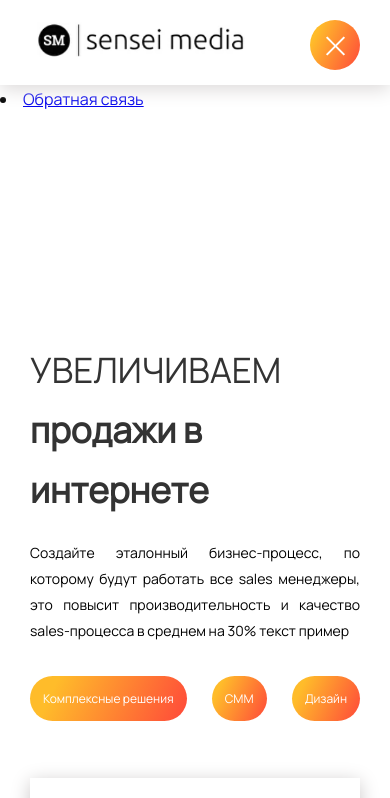
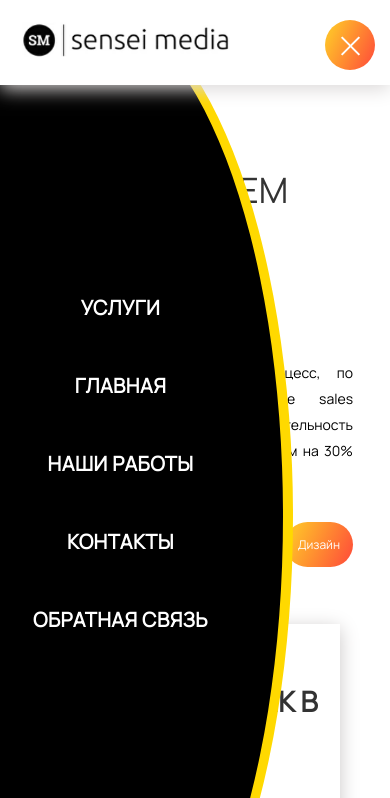
Before and after one commit to WorrryBoy/SenseiMedia, a plain HTML site: page index.html in a window 390 px wide. Both pictures are taken after a click on the link 335 px from the left and 44 px from the top of the page. Shown: the top 798 px of the page. Drawn offline with Linux system fonts and the light colour scheme.

Commit message:
Update main.css

```diff
--- a/css/main.css
+++ b/css/main.css
@@ -23,12 +23,111 @@ body {
     font-weight: 500;
     margin-right: 60px;
     color: #000;
+    position: relative;
 }
 .header-line {
     box-shadow: 0px 4px 18px rgb(219, 216, 216);
     height: 85px;
     width: 100%;
     background-color: #fff;
+    position: absolute;
+}
+.nav-block li a::before {
+    content: '';
+    position: absolute;
+    bottom: -5px;
+    width: 100%;
+    height: 2px;
+    background-color: #333333;
+    transform: scaleX(0);
+    transform-origin: left;
+    transition: 0.4s;
+}
+.nav-block li a:hover::before {
+    content: '';
+    position: absolute;
+    bottom: -5px;
+    width: 100%;
+    height: 2px;
+    background-color: #ffd900;
+    transform: scaleX(1);
+    transform-origin: left;
+    transition: 0.4s;
+}
+.nav li a::before {
+    content: '';
+    position: absolute;
+    bottom: -5px;
+    width: 100%;
+    height: 2px;
+    background-color: #333333;
+    transform: scaleX(0);
+    transform-origin: left;
+    transition: 0.4s;
+}
+.nav li a:hover::before {
+    content: '';
+    position: absolute;
+    bottom: -5px;
+    width: 100%;
+    height: 2px;
+    background-color: #333333;
+    transform: scaleX(1);
+    transform-origin: left;
+    transition: 0.4s;
+}
+.line-burger-menu {
+    width: 100%;
+    height: 120%;
+    position: absolute;
+    background-color: rgb(0, 0, 0);
+    z-index: 2;
+    top: 0;
+    position: fixed;
+    left: -120%;
+    overflow-y: hidden;
+    transition: 0.5s;
+    border-radius: 50%;
+    overflow: auto;
+    border: 10px solid #ffd900;
+}
+.burger  {
+    position: relative;
+    z-index: 2;
+}
+.nav-block li a {
+    text-decoration: none;
+    font-weight: 900;
+    font-size: 24px;
+    line-height: 140%;
+    text-align: right;
+    letter-spacing: 0.5px;
+    text-transform: uppercase;
+    color: rgb(255, 255, 255);
+    margin-left: 65px;
+    position: relative;
+}
+.li-item {
+    margin-top: 50px;
+}
+.nav-block li {
+    list-style-type: none;
+}
+.nav-burger {
+    position: relative;
+    height: 100%;
+    width: 100%;
+}
+.nav-block {
+    position: relative;
+    top: 28%;
+    text-align: center;
+}
+.active {
+    left: -30%;
+}
+.overflow {
+    overflow: hidden;
 }
 .line2 {
     position: fixed;
@@ -388,6 +487,7 @@ footer p {
     top: 7px;
 }
 .menu-btn {
+    z-index: 6;
     position: relative;
     width: 50px;
     height: 50px;
@@ -513,7 +613,7 @@ footer {
     }
     .card-1,.card-2,.card-3,.card-4,.card-5 {
 
-        height: 480px;
+        height: 420px;
     }
     .buttons li a {
         padding: 12px 32px;
@@ -628,7 +728,7 @@ footer {
         width: auto;
     }
     textarea {
-        width: 44%;
+        width: 60%;
     }
     .card-1,
     .card-2,
@@ -692,16 +792,21 @@ footer {
         font-size: 35px;
     }
     .container {
-        margin: 0 30px;
+        margin: 0 50px;
     }
     .header-screen-information {
-        padding: 25px 11px;
+        padding: 25px 20px;
     }
     .information-title {
-        font-size: 35px;
+        font-size: 28px;
+        padding-inline-start: 0;
+        text-align: center;
+        font-weight: 600;
     }
-}
-@media (max-width:410px) {
+    .services-title {
+        font-size: 28px;
+        text-align: center;
+    }
     .card-down {
         display: block;
     }
@@ -709,4 +814,40 @@ footer {
         margin-bottom: 15px;
         margin-right: 0;
     }
+    .title-works {
+        text-align: center;
+    }
+    .header-line .container {
+        margin: 0 15px;
+    }
+    .columns {
+        display: block;
+    }
+    .us-works .container {
+        margin: 0 30px;
+    }
+    .card-5 {
+        height: 500px;
+    }
+    .header-screen {
+        margin-top: 160px;
+    }
+    .header-screen .container {
+        margin: 0 37px;
+    }
 }
+@media (max-width:450px) {
+    .nav-block li a {
+        font-size: 20px;
+    }
+}
+@media (max-width:410px) {
+    .us-works .container {
+        margin: 0 10px;
+    }
+}
+@media (max-width:360px) {
+    .header-screen-button li a {
+        padding: 14px 4px;
+    }
+}
```
